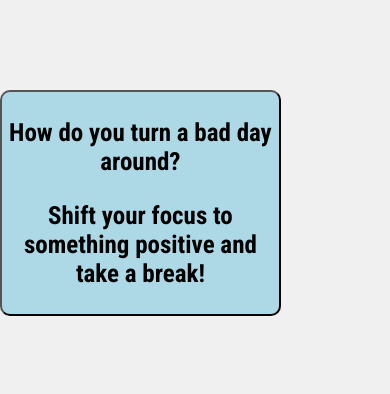
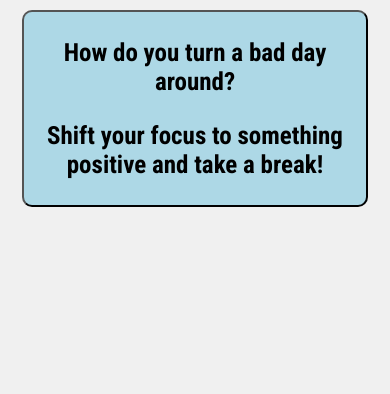
Before and after one commit to Simun234/Daily-Quote-Web-App, a plain HTML site: page index.html in a window 390 px wide. Shown: the top 394 px of the page. Drawn offline with Linux system fonts and the light colour scheme.

Commit message:
Refined button styles and added responsive adjustments for different screen sizes Added new picture

```diff
--- a/style.css
+++ b/style.css
@@ -27,9 +27,10 @@ button {
   font-family: "Roboto Condensed", sans-serif;
   color: #000;
   font-weight: bold;
-  font-size: 25px;
-  margin-top: 90px;
-  right: 28%;
+  font-size: 20px;
+  margin: 10px;
+  right: 3%;
+  left: 3%;
   border-radius: 10px;
   background-color: #add8e6;
   z-index: 10;
@@ -39,6 +40,19 @@ img {
   position: absolute;
   bottom: 0;
   left: 50%;
+
   transform: translateX(-50%);
   z-index: 1;
 }
+
+@media (max-width: 900px) {
+  button {
+    font-size: 25px;
+  }
+}
+
+@media (max-width: 1200px) {
+  button {
+    font-size: 25px;
+  }
+}
```
Also changed, not shown: image/men hold.png.
